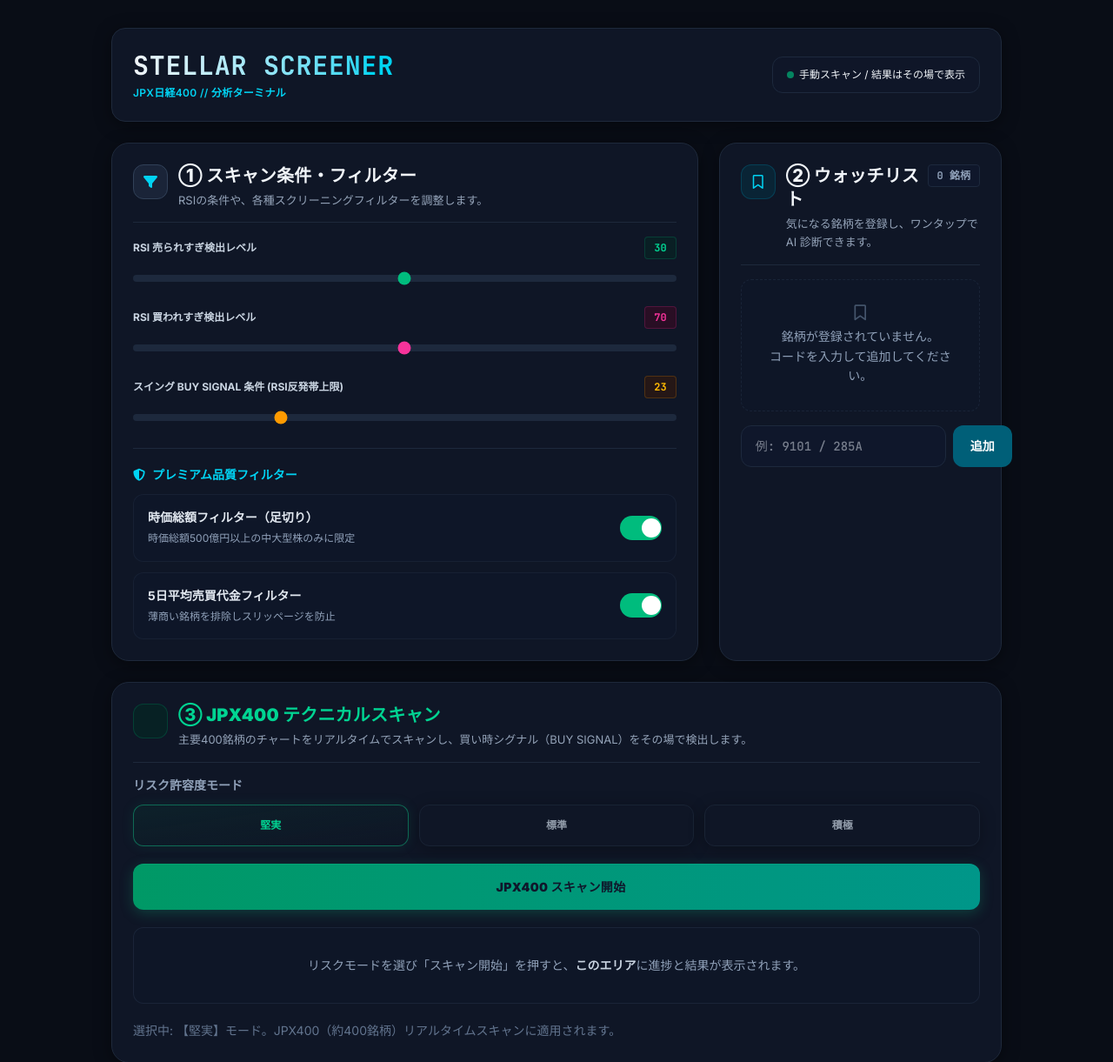
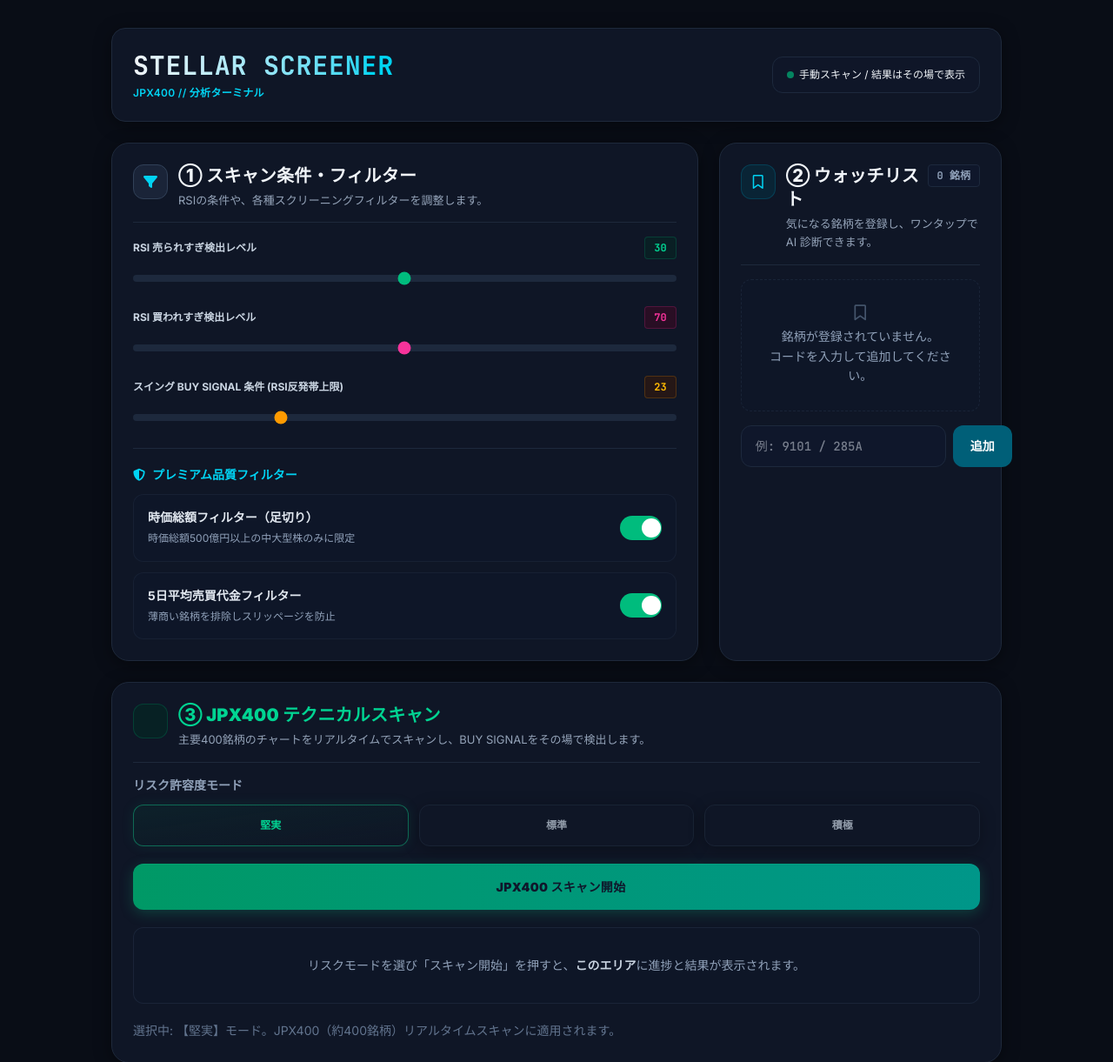
Before and after one commit to lilmasa0304-oss/stellar-screener, a FastAPI app: page / in a window 1280 px wide. Shown: the top 1221 px of the page at 87% size. Run offline with FastAPI, Linux system fonts and the light colour scheme.

Commit message:
Unify JPX400 UI copy in header and scan section description.
Co-authored-by: Cursor <cursoragent@cursor.com>

```diff
--- a/templates/index.html
+++ b/templates/index.html
@@ -189,7 +189,7 @@
                     STELLAR SCREENER
                 </h1>
                 <p class="text-sm md:text-xs text-cyan-400 font-semibold tracking-wide mt-1.5">
-                    JPX日経400 // 分析ターミナル
+                    JPX400 // 分析ターミナル
                 </p>
             </div>
             <div
@@ -330,7 +330,7 @@
                 </div>
                 <div class="flex-1 min-w-0">
                     <h2 class="section-title text-emerald-400">③ JPX400 テクニカルスキャン</h2>
-                    <p class="section-desc">主要400銘柄のチャートをリアルタイムでスキャンし、買い時シグナル（BUY SIGNAL）をその場で検出します。</p>
+                    <p class="section-desc">主要400銘柄のチャートをリアルタイムでスキャンし、BUY SIGNALをその場で検出します。</p>
                 </div>
             </div>
 
```
